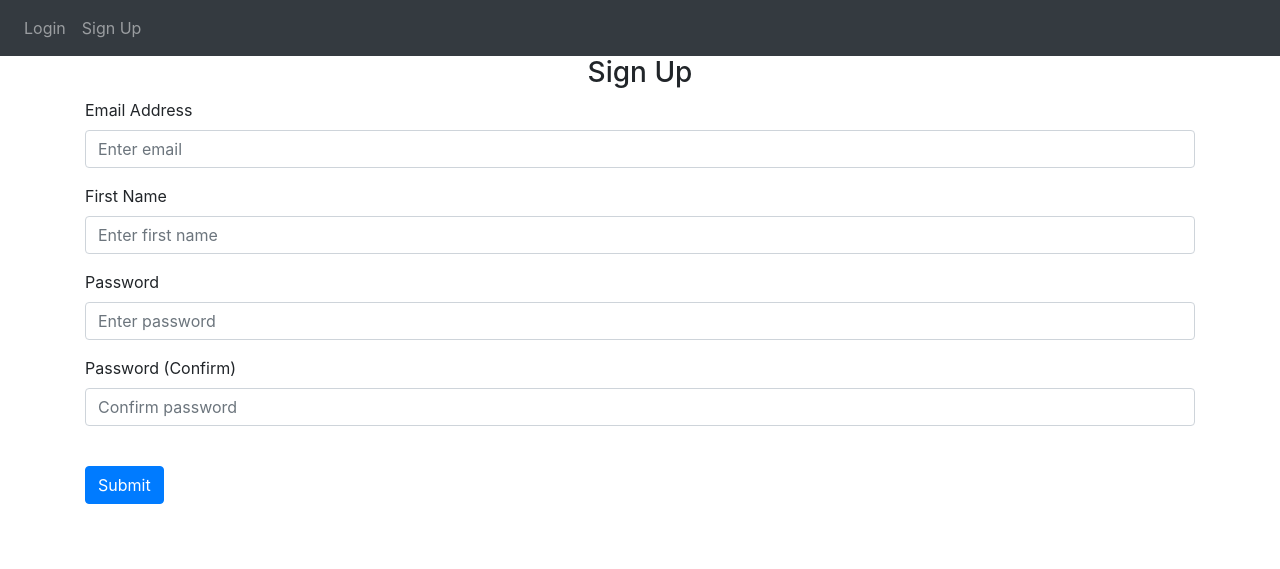
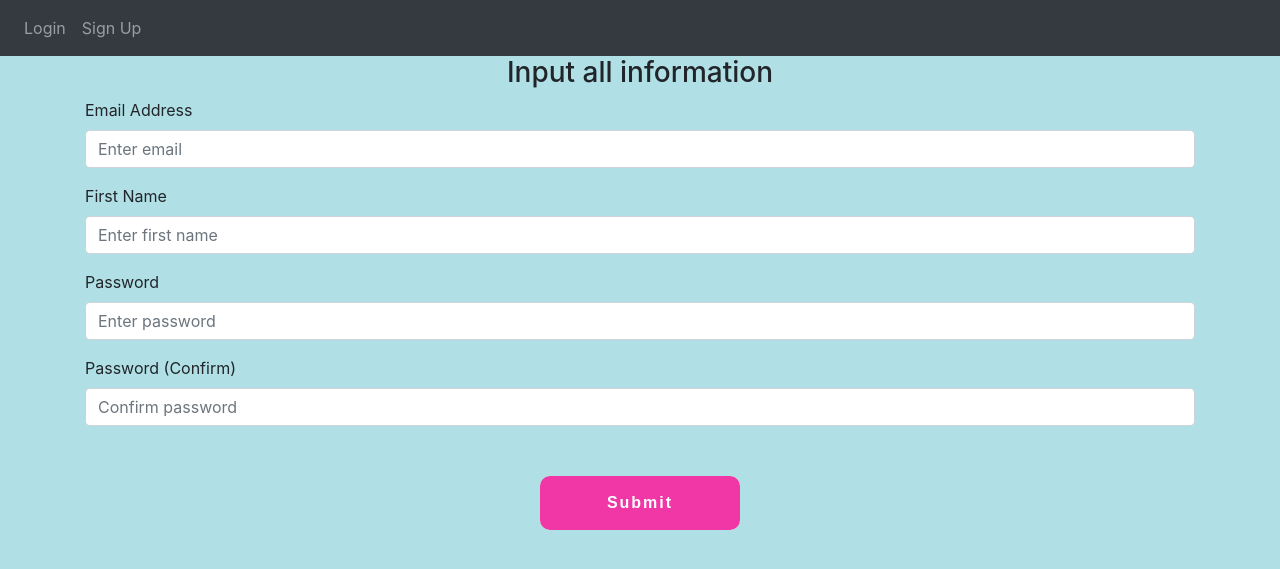
Before and after one commit to Vitaliy-Koziak/Flask_app, a Flask app: page /sign-up in a window 1280 px wide. Shown: the top 569 px of the page. Run offline with Flask 2, Linux system fonts and the light colour scheme; some libraries are stand-ins or nearby versions.

Commit message:
small changes in front-end

```diff
--- a/website/__init__.py
+++ b/website/__init__.py
@@ -2,6 +2,7 @@ from flask import Flask
 from flask_sqlalchemy import SQLAlchemy
 from os import path
 from flask_login import LoginManager
+
 db = SQLAlchemy()
 DB_NAME = "database.db"
 
@@ -10,7 +11,6 @@ def create_app():
     app.config['SECRET_KEY'] = 'vitaliy'
     app.config['SQLALCHEMY_DATABASE_URI']=f'sqlite:///{DB_NAME}'
     db.init_app(app)
-
 
 
     from .views import views
@@ -24,11 +24,14 @@ def create_app():
     login_manager.login_view = 'auth.login'
     login_manager.init_app(app)
 
+
     @login_manager.user_loader
     def load_user(id):
         return User.query.get(int(id))
     return app
 
+
+
 def create_database(app):
     if not path.exists('website/'+DB_NAME):
         db.create_all(app=app)
--- a/website/auth.py
+++ b/website/auth.py
@@ -49,8 +49,9 @@ def sign_up():
         else:
             new_user = User(email=email,first_name=first_name,password=generate_password_hash(password1,method="sha256"))
             db.session.add(new_user)
+
             db.session.commit()
-            login_user(user, remember=True)
+            login_user(new_user, remember=True)
 
             flash('Account created!',category='success')
             return redirect(url_for("views.home"))
--- a/website/models.py
+++ b/website/models.py
@@ -1,8 +1,6 @@
 from . import db
 from flask_login import UserMixin
 from sqlalchemy.sql import func
-
-
 
 
 class User(db.Model,UserMixin):
--- a/website/templates/base.html
+++ b/website/templates/base.html
@@ -14,6 +14,31 @@
       href="https://stackpath.bootstrapcdn.com/font-awesome/4.7.0/css/font-awesome.min.css"
       crossorigin="anonymous"
     />
+    <style>
+        body {
+        background: #b0e0e6;
+      }
+      .glow-button {
+        text-decoration: none;
+        display: block;
+        width: 200px;
+        padding: 15px 30px;
+        margin: 10px auto;
+        border-radius: 10px;
+        box-shadow: 0 0 40px 40px #F137A6 inset, 0 0 0 0 #F137A6;
+        font-family: 'Montserrat', sans-serif;
+        font-weight: bold;
+        letter-spacing: 2px;
+        color: white;
+        transition: .15s ease-in-out;
+        text-align: center;
+        border: none;
+      }
+      .glow-button:hover {
+        box-shadow: 0 0 10px 0 #F137A6 inset, 0 0 10px 4px #F137A6;
+        color: #F137A6;
+      }
+    </style>
 
     <title>{% block title %}Home{% endblock %}</title>
   </head>
--- a/website/templates/sign_up.html
+++ b/website/templates/sign_up.html
@@ -1,7 +1,7 @@
 {% extends "base.html" %} {% block title %}Sign Up{% endblock %} {% block
 content %}
 <form method="POST">
-  <h3 align="center">Sign Up</h3>
+  <h3 align="center">Input all information</h3>
   <div class="form-group">
     <label for="email">Email Address</label>
     <input
@@ -43,6 +43,6 @@ content %}
     />
   </div>
   <br />
-  <button type="submit" class="btn btn-primary">Submit</button>
+  <button type="submit" class="glow-button">Submit</button>
 </form>
 {% endblock %}
```
Also changed, not shown: website/templates/login.html (+6 -2 lines).
